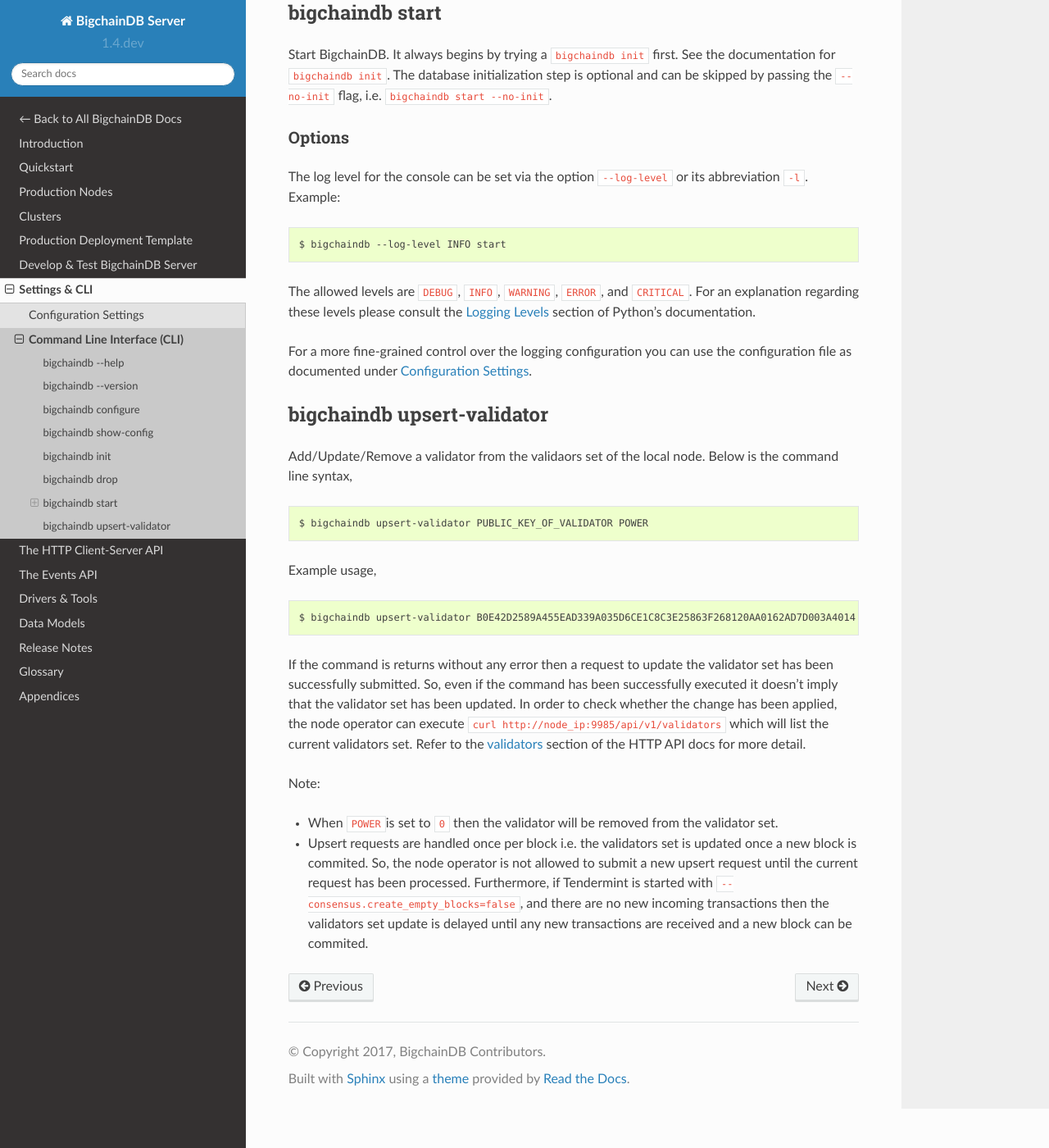
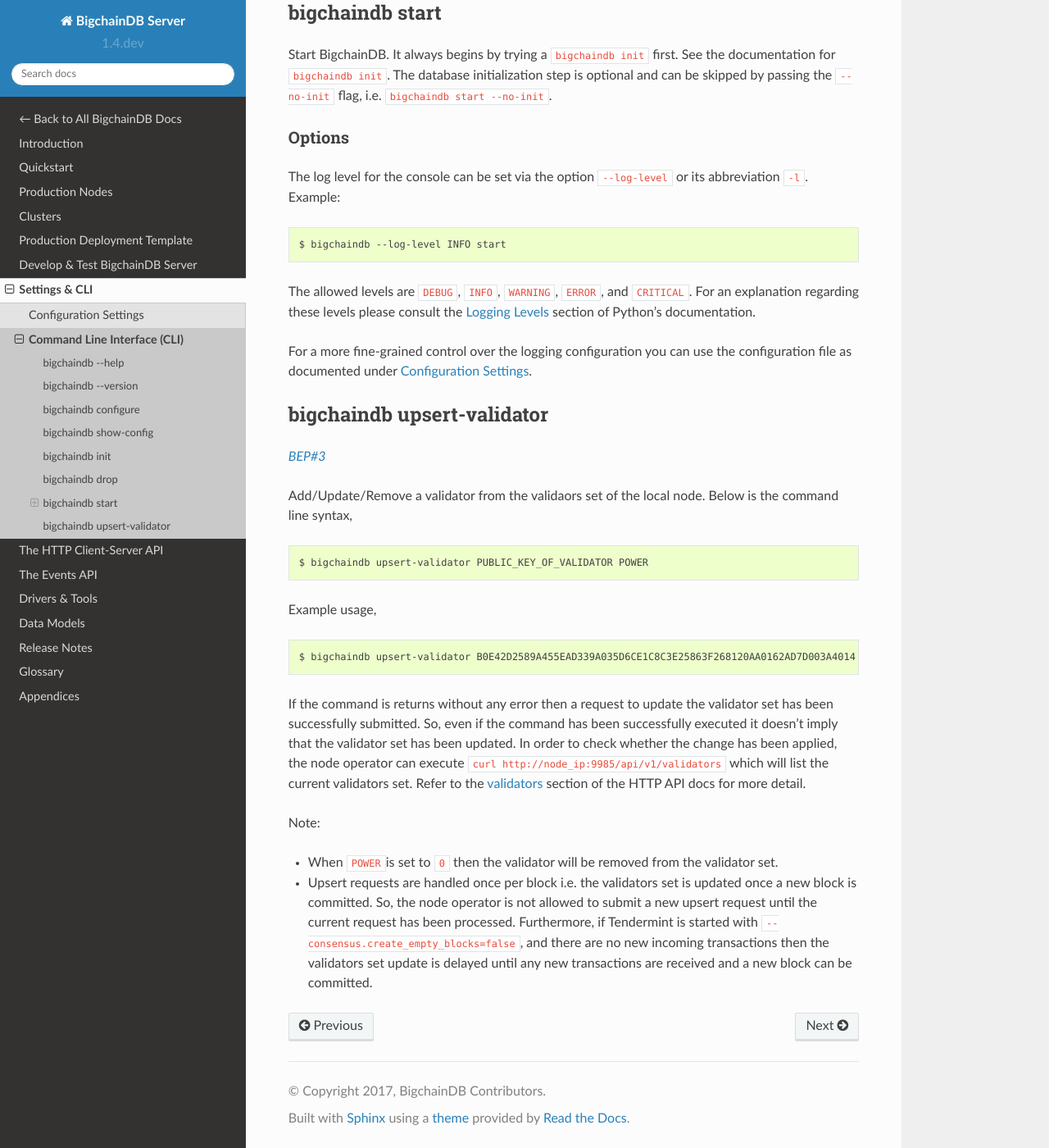
Before and after one commit to bigchaindb/bigchaindb, a Sphinx documentation site: the page built from docs/server/source/server-reference/bigchaindb-cli.md, in a window 1280 px wide and 1400 px high, scrolled down 1334 px. Shown: the whole window at 82% size. Built offline with Sphinx 7.4.7 and the Read the Docs theme 2.0.0, drawn with Linux system fonts in a browser that asks for light colours.

Commit message:
Problem: Typos and BEP reference missing
Solution: Fix typos and add BEP reference

```diff
--- a/docs/server/source/server-reference/bigchaindb-cli.md
+++ b/docs/server/source/server-reference/bigchaindb-cli.md
@@ -76,6 +76,7 @@
 
 
 ## bigchaindb upsert-validator
+_[BEP#3](https://github.com/bigchaindb/BEPs/tree/master/3)_
 
 Add/Update/Remove a validator from the validaors set of the local node. Below is the command line syntax,
 
@@ -93,4 +94,4 @@
 
 Note:
 - When `POWER`is set to `0` then the validator will be removed from the validator set.
-- Upsert requests are handled once per block i.e. the validators set is updated once a new block is commited. So, the node operator is not allowed to submit a new upsert request until the current request has been processed. Furthermore, if Tendermint is started with `--consensus.create_empty_blocks=false`, and there are no new incoming transactions then the validators set update is delayed until any new transactions are received and a new block can be commited.
+- Upsert requests are handled once per block i.e. the validators set is updated once a new block is committed. So, the node operator is not allowed to submit a new upsert request until the current request has been processed. Furthermore, if Tendermint is started with `--consensus.create_empty_blocks=false`, and there are no new incoming transactions then the validators set update is delayed until any new transactions are received and a new block can be committed.
```
